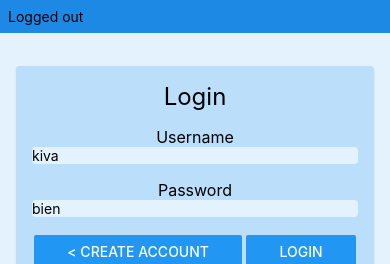
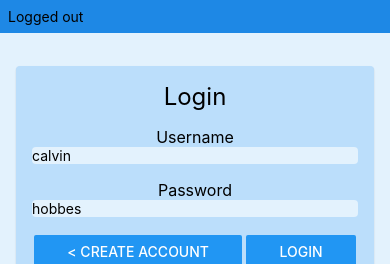
Before and after one commit to noberito/crousteam, a React Native app in the folder front-end/: screen / in a window 390 px wide. Shown: the top 264 px of the page. Built offline with nearby package versions, Linux system fonts and the light colour scheme.

Commit message:
chgmt de nom friender

```diff
--- a/front-end/src/Root.react.js
+++ b/front-end/src/Root.react.js
@@ -1,7 +1,7 @@
 import React, { useState } from 'react';
 import { View, StyleSheet } from 'react-native';
 import LoggedOutView from './loggedOut/LoggedOutView.react';
-import MainView from './main/MainView.react';
+import FrienderView from './friender/FrienderView.react';
 import Header from './header/Header.react';
 
 const styles = StyleSheet.create({
@@ -32,7 +32,7 @@ export default function Root() {
       <Header username={username} />
       <View style={styles.container}>
         {authToken != null ?
-          <MainView authToken={authToken} logoutUser={logoutUser} />
+          <FrienderView authToken={authToken} logoutUser={logoutUser} />
           : <LoggedOutView onLogUser={onLogUser} />}
       </View>
     </View>
--- a/front-end/src/chat/ChatView.react.js
+++ b/front-end/src/chat/ChatView.react.js
@@ -3,7 +3,7 @@
 import React, { useState } from 'react';
 import { View, Text, FlatList, StyleSheet, TouchableOpacity, TextInput } from 'react-native';
 
-import BottomBar from '../main/BottomBar.react';
+import BottomBar from '../friender/BottomBar.react';
 
 const ChatList = [
     { id: '1', contactName: 'John Doe', lastMessage: 'Hello!', lastMessageTime: '10:30 AM' },
--- a/front-end/src/event/EventView.react.js
+++ b/front-end/src/event/EventView.react.js
@@ -1,7 +1,7 @@
 
 import React from 'react';
 import { View, Text, FlatList, TouchableOpacity, Image, StyleSheet } from 'react-native';
-import BottomBar from '../main/BottomBar.react';
+import BottomBar from '../friender/BottomBar.react';
 
 const EventList = [
     { id: '1', title: 'Fête de Quartier', description: 'Venez nombreux pour une soirée de détente!' },
--- a/front-end/src/main/MainView.react.js
+++ b/front-end/src/friender/FrienderView.react.js
@@ -31,7 +31,7 @@ const styles = StyleSheet.create({
  */
 
 
-export default function MainView({ authToken, logoutUser}) {
+export default function FrienderView({ authToken, logoutUser}) {
   const [page, setPage] = useState('friender')
 
   if (page == 'friender') {
--- a/front-end/src/loggedOut/Login.react.js
+++ b/front-end/src/loggedOut/Login.react.js
@@ -38,8 +38,8 @@ const styles = StyleSheet.create({
  * @param {() => {}} onCancel
  */
 export default function Login({ onSuccess, onCancel }) {
-  const [username, setUsername] = useState('kiva');
-  const [password, setPassword] = useState('bien');
+  const [username, setUsername] = useState('calvin');
+  const [password, setPassword] = useState('hobbes');
   const [isLoading, setIsLoading] = useState(false);
   const [hasInvalidLogin, setHasInvalidLogin] = useState(false);
 
--- a/front-end/src/myProfile/MyProfileView.react.js
+++ b/front-end/src/myProfile/MyProfileView.react.js
@@ -2,8 +2,8 @@ import React, {useState} from 'react';
 import { Text, Button, View, StyleSheet } from 'react-native';
 
 import GeneralSettingsView from './GeneralSettingsView.react';
-import PreferencesView from './PreferencesView.react';
-import BottomBar from '../main/BottomBar.react';
+import ChangePreferencesView from './changePreferencesView.react';
+import BottomBar from '../friender/BottomBar.react';
 
 const styles = StyleSheet.create({
     mainContainer: {
@@ -23,7 +23,7 @@ export default function MyProfileView({username, page, setPage}) {
             return (
                  <View style={styles.mainContainer}>
                     <Button title = "General Settings" onPress= {() => {setChoosePageProfile("generalsettings")}}></Button>
-                    <Button title = "Preferences" onPress = {() => {setChoosePageProfile("preferences")}}></Button>
+                    <Button title = "Change Preferences" onPress = {() => {setChoosePageProfile("changepreferences")}}></Button>
                     <View style={styles.footer}>
                         <BottomBar page={page} setPage={setPage}/>
                     </View>
@@ -37,10 +37,10 @@ export default function MyProfileView({username, page, setPage}) {
                 </View>
                 )
             }
-        if (choosePageProfile == "preferences"){
+        if (choosePageProfile == "changepreferences"){
             return(
                 <View>
-                    <PreferencesView></PreferencesView>
+                    <ChangePreferencesView></ChangePreferencesView>
                     <Button title = "Retour" onPress= {() => {setChoosePageProfile("myprofile")}}></Button>
                 </View>
                 )
--- a/front-end/src/myProfile/PreferencesView.react.js
+++ /dev/null
@@ -1,10 +0,0 @@
-import React, {useState} from 'react';
-import { Text, Button, View, StyleSheet, } from 'react-native';
-
-export default function PreferencesView(){
-    return(
-        <View>
-            <Text> Preferences </Text>
-        </View>
-    )
-}
```
Also changed, not shown: front-end/src/friender/AllUsers.react.js (renamed from front-end/src/main/AllUsers.react.js), front-end/src/friender/AllUsersItem.react.js (renamed from front-end/src/main/AllUsersItem.react.js), front-end/src/friender/BottomBar.react.js (renamed from front-end/src/main/BottomBar.react.js), front-end/src/friender/DefaultProfilePicture.react.js (renamed from front-end/src/main/DefaultProfilePicture.react.js).
